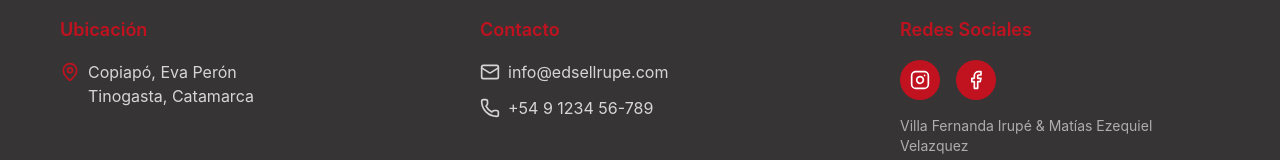
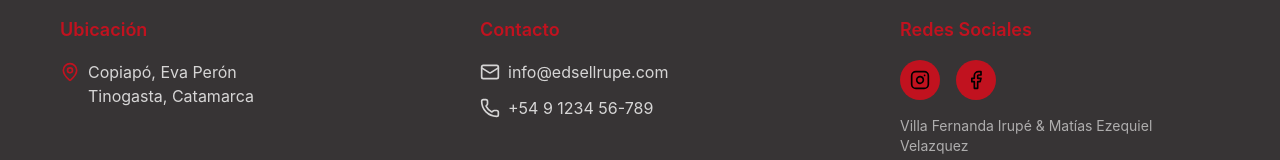
Before and after one commit to GASTON-YAPURA/TPF-DW-EdselIrupe, a React (Vite) app: page / in a window 1280 px wide. Shown: the part 1657-1817 px from the top of the page. Built offline with nearby package versions, Linux system fonts and the light colour scheme; no server answers.

Commit message:
feat: iconos SVG de Instagram y Facebook en footer

```diff
--- a/src/components/Footer.jsx
+++ b/src/components/Footer.jsx
@@ -1,4 +1,6 @@
-import { MapPin, Mail, Phone, Instagram, Facebook } from 'lucide-react'
+import { MapPin, Mail, Phone } from 'lucide-react'
+import instagramIcon from '../assets/instagram.svg'
+import facebookIcon from '../assets/facebook.svg'
 
 function Footer() {
   return (
@@ -51,7 +53,7 @@ function Footer() {
                 className="bg-[#C1121F] p-2.5 rounded-full hover:bg-[#5A0B15] transition-colors"
                 aria-label="Instagram"
               >
-                <Instagram className="w-5 h-5" />
+                <img src={instagramIcon} alt="Instagram" className="w-5 h-5" />
               </a>
               <a
                 href="https://www.facebook.com/profile.php?id=100064043828944"
@@ -60,7 +62,7 @@ function Footer() {
                 className="bg-[#C1121F] p-2.5 rounded-full hover:bg-[#5A0B15] transition-colors"
                 aria-label="Facebook"
               >
-                <Facebook className="w-5 h-5" />
+                <img src={facebookIcon} alt="Facebook" className="w-5 h-5" />
               </a>
             </div>
             <p className="mt-4 text-sm opacity-60">
```
Also changed, not shown: src/assets/facebook.svg (added), src/assets/instagram.svg (added).
